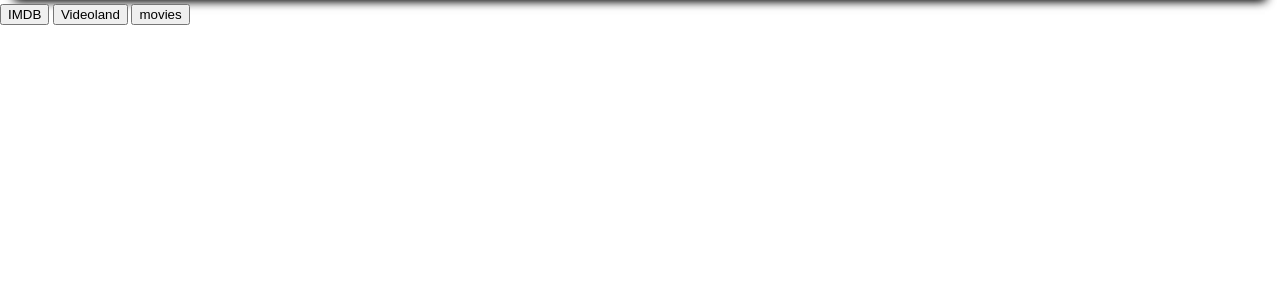
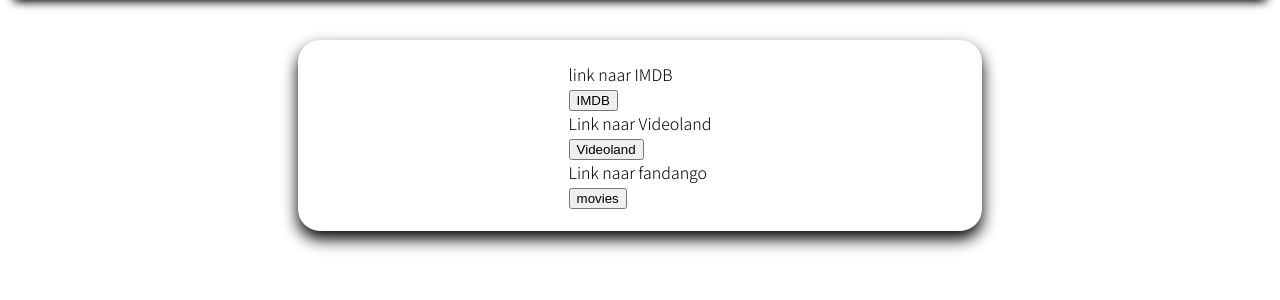
Before and after one commit to ThomasvanGastel2/C2-Codecamp, a PHP site: page /C2-Codecamp/ExternalLinks.php in a window 1280 px wide. Shown: the part 110-410 px from the top of the page. Run offline with PHP 8.4, Linux system fonts and the light colour scheme.

Commit message:
externe links page

```diff
--- a/ExternalLinks.php
+++ b/ExternalLinks.php
@@ -14,14 +14,26 @@
         require_once 'header.php'
         ?>
     </header>
+    <div class="externelinks">
     <form>
+        <div class="externelink">
+            <p>link naar IMDB</p>
                 <input type="button" value="IMDB"
                 onclick="window.location.href='https://www.IMDB.com'" />
+            </div>
+
+        <div class="externelink">
+            <p>Link naar Videoland</p>
         <input type="button" value="Videoland"
         onclick="window.location.href='https://www.Videoland.com'" />
+        </div>
+
+        <div class="externelink">
+            <p>Link naar fandango</p>
         <input type="button" value="movies"
         onclick="window.location.href='https://www.fandango.com/'" />
+        </div>
         </form>
-
+    </div>
 </body>
 </html>
--- a/css/style.css
+++ b/css/style.css
@@ -233,6 +233,8 @@ header{
 }
 
 
+
+
 /* WIKI PAGINA */
 
 .timotydalto{
@@ -413,3 +415,18 @@ div.line {
     margin-bottom: 40px;
     padding: 22px;
   }
+
+  /* ExterneLinks */
+
+  .externelinks{
+    /* justify-content: center; */
+    width: 50%;
+    border-radius: 22px;
+    box-shadow: 0px 8px 16px 0px rgba(0, 0, 0, 5);
+    z-index: 1;
+    margin-top: 40px;
+    margin-bottom: 40px;
+    padding: 22px;
+    display: flex;
+    justify-content: space-between;
+  }
--- a/header.php
+++ b/header.php
@@ -48,6 +48,8 @@
                         <a href="<?php echo $base_url; ?>/information/lukeskywalker.php">Luke Skywalker</a>
                         <a href="<?php echo $base_url; ?>/information/jamesbond.php">James Bond</a>
                         <a href="<?php echo $base_url; ?>/information/Roger_Moore.php">Roger Moore</a>
+                        <a href="<?php echo $base_url; ?>/ExternalLinks.php">External Links</a>
+
                     </div>
                 </div>
             </div>
```
Also changed, not shown: Dranken/Warme Dranken/Warmdrank.php (+48 -0 lines). Lines whose indentation alone changed are shown as unchanged.
